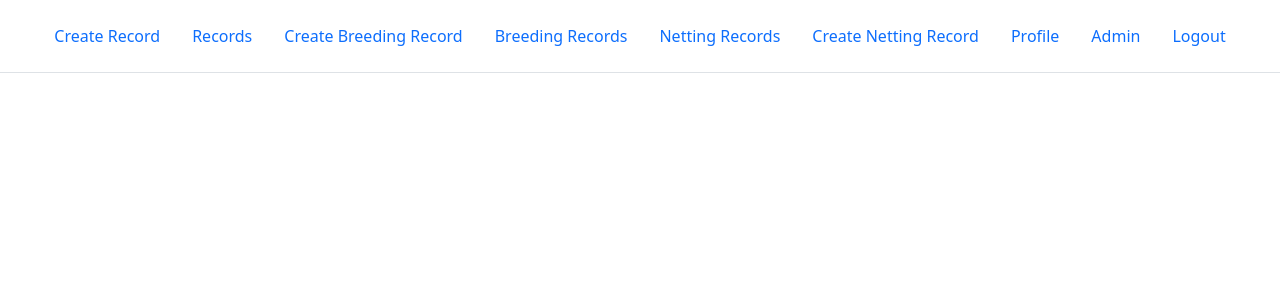
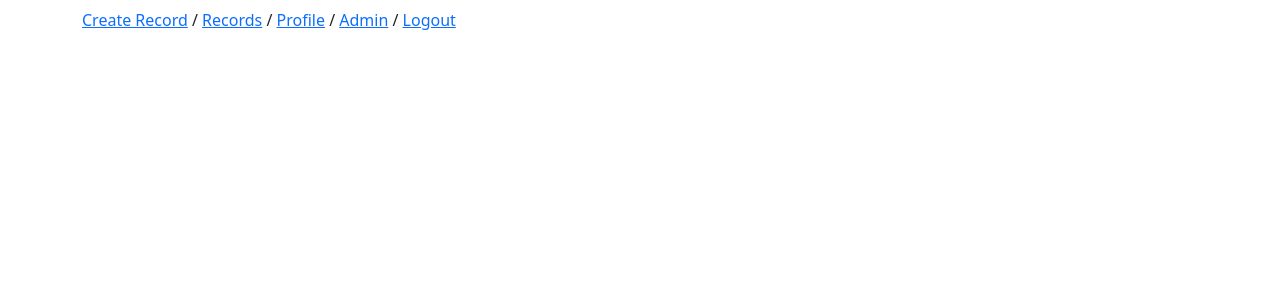
Before and after one commit to ndswecker/SnatchItCore, a Django app: page /breeding/ in a window 1280 px wide. Shown: the top 300 px of the page. Run offline with Django 4.2, Linux system fonts and the light colour scheme; a user stored in the database is signed in; data that the repository does not hold is empty.

Commit message:
Update header to be more streamlined

```diff
--- a/app/templates/partials/header.html
+++ b/app/templates/partials/header.html
@@ -1,22 +1,18 @@
-<header class="container-fluid d-flex justify-content-center py-3 border-bottom">
-  <nav class="nav nav-pills">
+<header class="container py-2">
+    <div>
         {% if user.is_authenticated %}
           {% if user.is_approved and user.initials %}
-        <a class="nav-link" href="{% url 'maps:create_capture_record' %}">Create Record</a>
-        <a class="nav-link" href="{% url 'maps:list_capture_records' %}">Records</a>
-        <a class="nav-link" href="{% url 'breeding:create' %}">Create Breeding Record</a>
-        <a class="nav-link" href="{% url 'breeding:list' %}">Breeding Records</a>
-        <a class="nav-link" href="{% url 'netting:list' %}">Netting Records</a>
-        <a class="nav-link" href="{% url 'netting:create' %}">Create Netting Record</a>
+            <a href="{% url 'maps:create_capture_record' %}">Create Record</a> /
+            <a href="{% url 'maps:list_capture_records' %}">Records</a> /
           {% endif %}
-        <a class="nav-link" href="{% url 'users:profile' %}">Profile</a>
+            <a href="{% url 'users:profile' %}">Profile</a> /
           {% if user.is_superuser %}
-        <a class="nav-link" href="{% url 'admin:index' %}">Admin</a>
+            <a href="{% url 'admin:index' %}">Admin</a> /
           {% endif %}
-      <a class="nav-link" href="{% url 'account_logout' %}">Logout</a>
+          <a href="{% url 'account_logout' %}">Logout</a>
         {% else %}
-      <a class="nav-link" href="{% url 'account_login' %}">Login</a>
-      <a class="nav-link" href="{% url 'account_signup' %}">Register</a>
+          <a href="{% url 'account_login' %}">Login</a> /
+          <a href="{% url 'account_signup' %}">Register</a>
         {% endif %}
-  </nav>
+    </div>
 </header>
```
Lines whose indentation alone changed are shown as unchanged.
